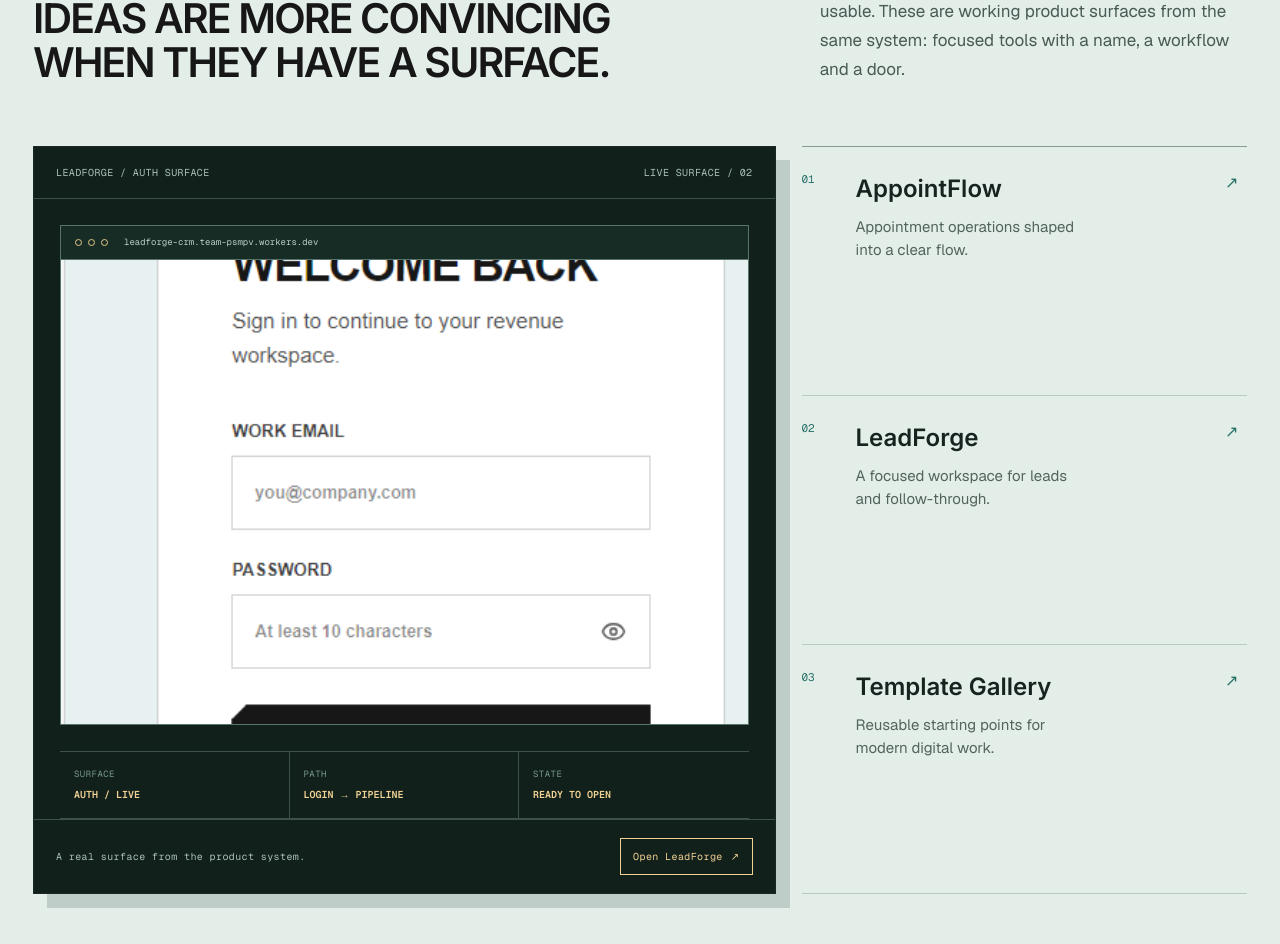
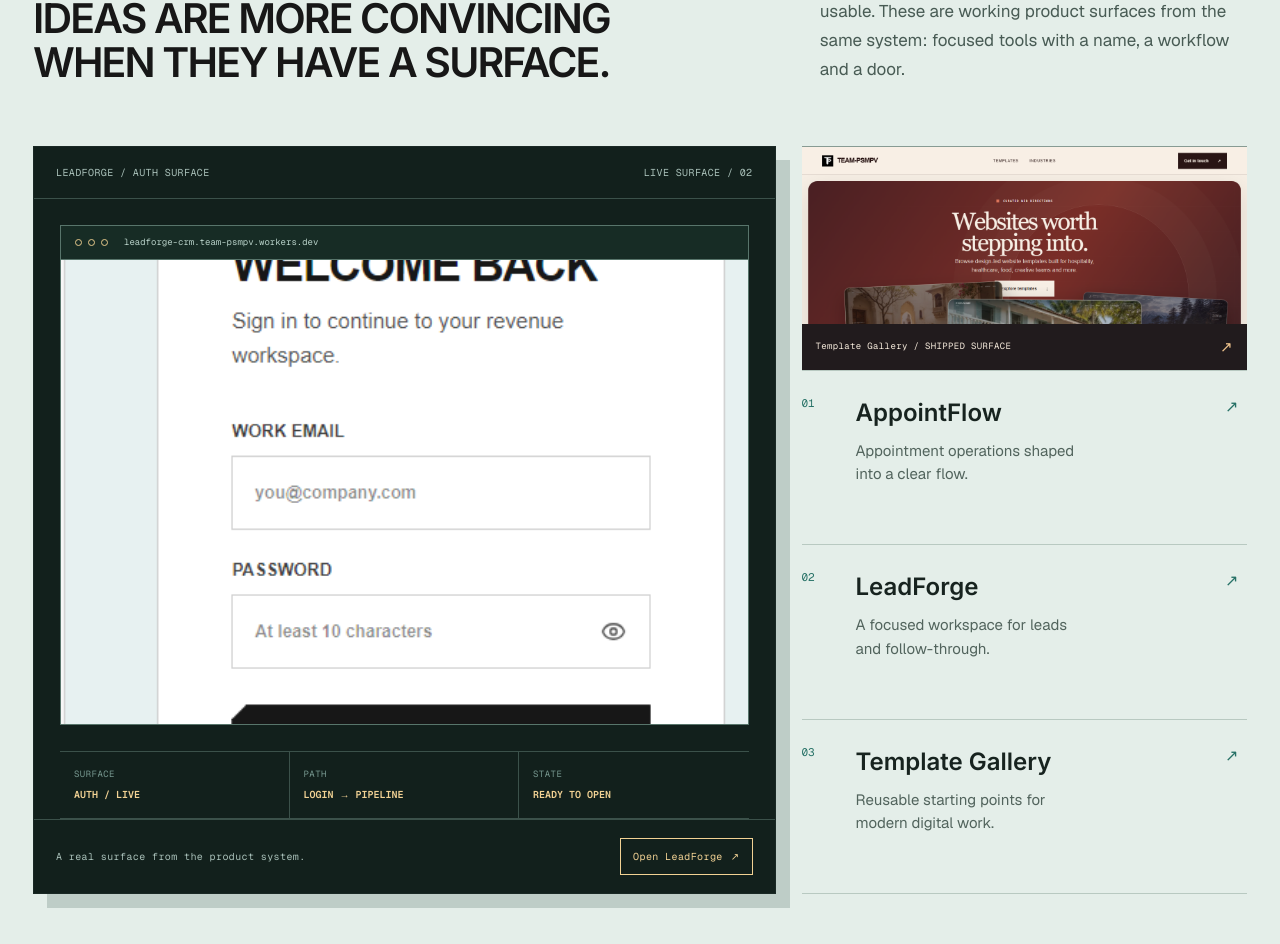
Before and after one commit to TEAM-PSMPV/teampsmpvwebsite, a Next.js app: page / in a window 1280 px wide. Shown: the part 2890-3834 px from the top of the page. Built offline with nearby package versions, Linux system fonts and the light colour scheme.

Commit message:
Add a second real product proof surface

```diff
--- a/app/components/ProductProof.tsx
+++ b/app/components/ProductProof.tsx
@@ -52,6 +52,20 @@ export function ProductProof() {
           </div>
 
           <div className="proof-list">
+            <a
+              className="proof-gallery-surface"
+              href={products[3].url}
+              target="_blank"
+              rel="noopener noreferrer"
+            >
+              <Image
+                src="/images/template-gallery-surface.png"
+                alt="Template Gallery homepage"
+                fill
+                sizes="(max-width: 767px) 92vw, 31vw"
+              />
+              <span>Template Gallery / SHIPPED SURFACE <b aria-hidden="true">↗</b></span>
+            </a>
             {supportingProducts.map((product, index) => (
               <a
                 className="proof-list-item"
--- a/app/globals.css
+++ b/app/globals.css
@@ -1466,6 +1466,42 @@ main {
   flex-direction: column;
   border-top: 1px solid #879b93;
 }
+
+.proof-gallery-surface {
+  position: relative;
+  min-height: 224px;
+  display: flex;
+  align-items: flex-end;
+  overflow: hidden;
+  border-bottom: 1px solid #b8c9c1;
+  background: #53282a;
+}
+
+.proof-gallery-surface img {
+  object-fit: cover;
+  object-position: center top;
+  transition: transform var(--motion-base) var(--ease-out);
+}
+
+.proof-gallery-surface > span {
+  position: relative;
+  z-index: 1;
+  display: flex;
+  align-items: center;
+  justify-content: space-between;
+  gap: 12px;
+  width: 100%;
+  padding: 12px 14px;
+  background: #211b1d;
+  color: #f6ebdc;
+  font-family: var(--font-geist-mono), monospace;
+  font-size: 9px;
+  letter-spacing: .04em;
+}
+
+.proof-gallery-surface b { color: #f0c48d; font-size: 15px; font-weight: 400; }
+.proof-gallery-surface:hover img,
+.proof-gallery-surface:focus-visible img { transform: scale(1.03); }
 
 .proof-list-item {
   min-height: 0;
```
Also changed, not shown: public/images/template-gallery-surface.png (added).
